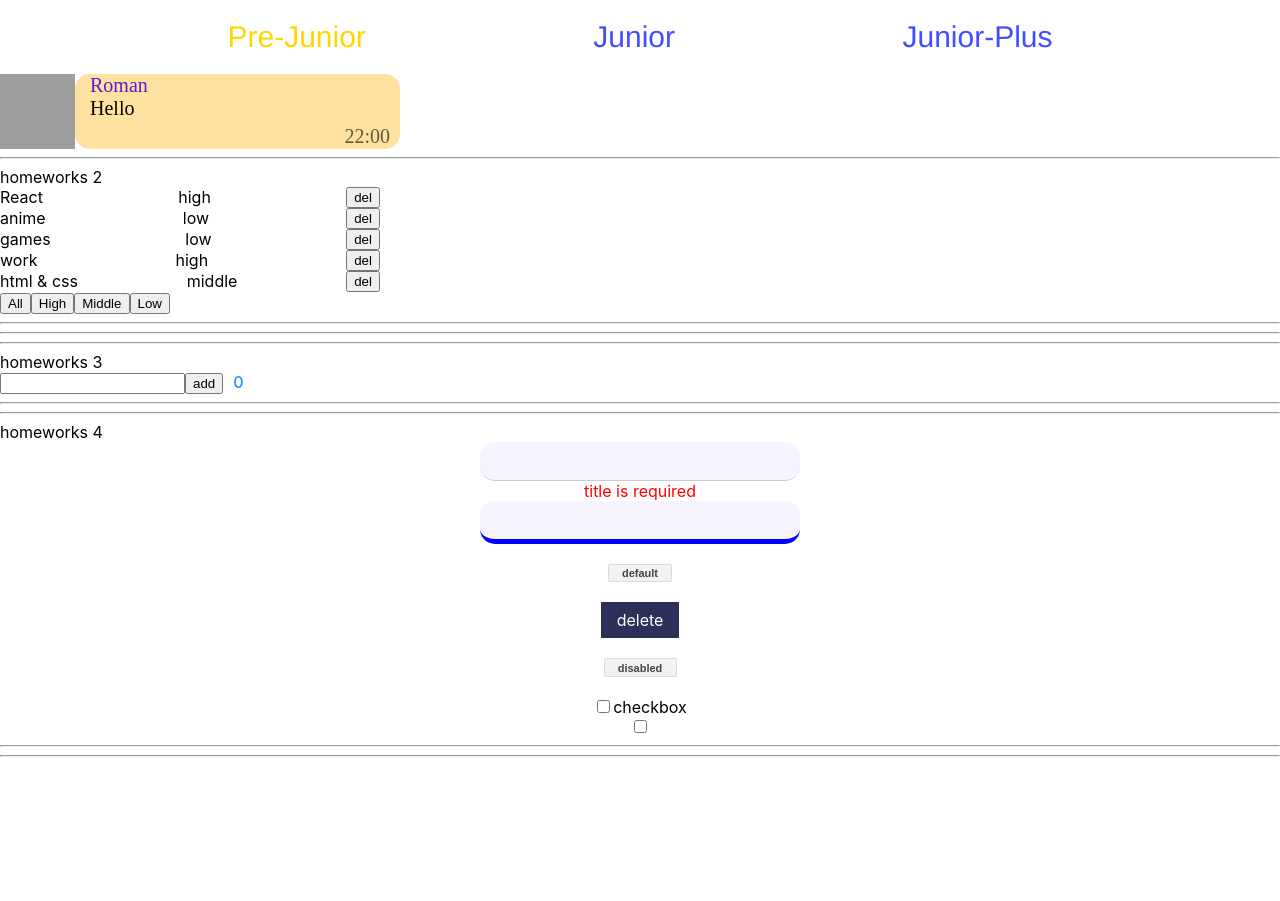
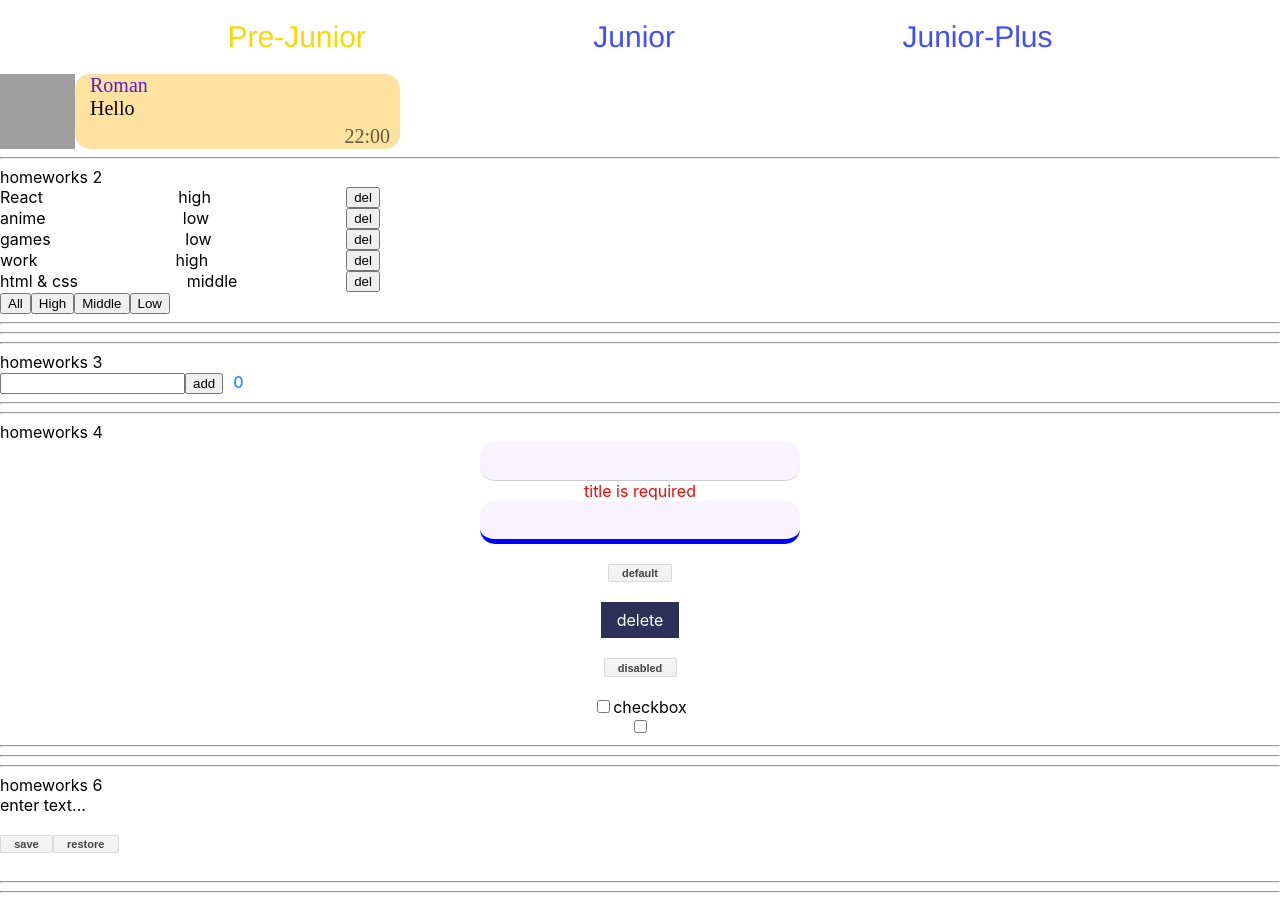
Before and after one commit to romchesko-pazzi/homeworks-ig, a React (Create React App) app: page /#/pre-junior in a window 1280 px wide. Before the commit the page ends 800 px from the top, so only its background shows below. Built offline with nearby package versions, Linux system fonts and the light colour scheme; grey boxes are pictures that could not be loaded.

Commit message:
HW5: minor changes

```diff
--- a/src/p2-homeworks/h5/Header/Header.tsx
+++ b/src/p2-homeworks/h5/Header/Header.tsx
@@ -4,6 +4,7 @@ import {PATH} from "../Routes";
 import s from "./Header.module.css";
 
 function Header() {
+
     return (
         <div className={s.main}>
             <div>
--- a/src/p2-homeworks/h5/Routes.tsx
+++ b/src/p2-homeworks/h5/Routes.tsx
@@ -1,5 +1,5 @@
 import React from 'react'
-import Error404 from "./pages/Error404";
+import {Error404} from "./pages/Error404";
 import {PreJunior} from "./pages/PreJunior";
 import {Route, Routes, Navigate} from "react-router-dom";
 import {Junior} from "./pages/Junior";
@@ -21,7 +21,7 @@ export function Routings() {
                 <Route path={PATH.junior} element={<Junior/>}/>
                 <Route path={PATH.juniorPlus} element={<JuniorPlus/>}/>
 
-                <Route element={<Error404/>}/>
+                <Route path={"*"} element={<Error404/>}/>
             </Routes>
         </div>
     )
--- a/src/p2-homeworks/h5/pages/Error404.tsx
+++ b/src/p2-homeworks/h5/pages/Error404.tsx
@@ -1,6 +1,6 @@
 import React from 'react'
 
-function Error404() {
+export function Error404() {
     return (
         <div>
             <div>404</div>
@@ -9,5 +9,3 @@ function Error404() {
         </div>
     )
 }
-
-export default Error404
--- a/src/p2-homeworks/h5/pages/PreJunior.tsx
+++ b/src/p2-homeworks/h5/pages/PreJunior.tsx
@@ -3,6 +3,7 @@ import HW1 from '../../h1/HW1'
 import HW2 from '../../h2/HW2'
 import HW3 from '../../h3/HW3'
 import HW4 from '../../h4/HW4'
+import HW6 from "../../h6/HW6";
 
 export function PreJunior() {
     return (
@@ -11,13 +12,7 @@ export function PreJunior() {
             <HW2/>
             <HW3/>
             <HW4/>
-            {/*<HW6/>*/}
-
+            <HW6/>
         </div>
     )
 }
-
-
-
-// сделайте по аналогии пустые страницы джун и джун+
-// туда будут добавляться следующие дз
```
